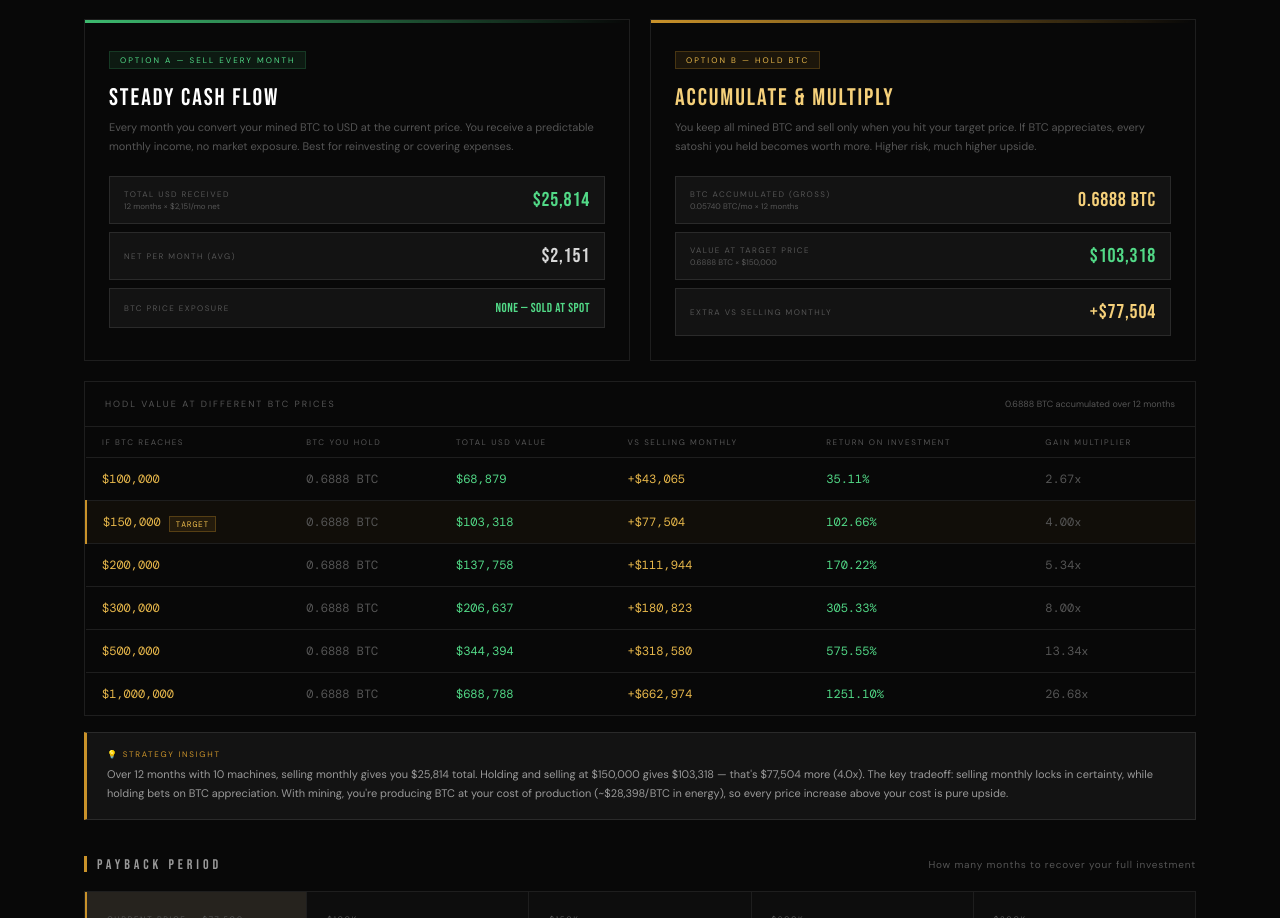
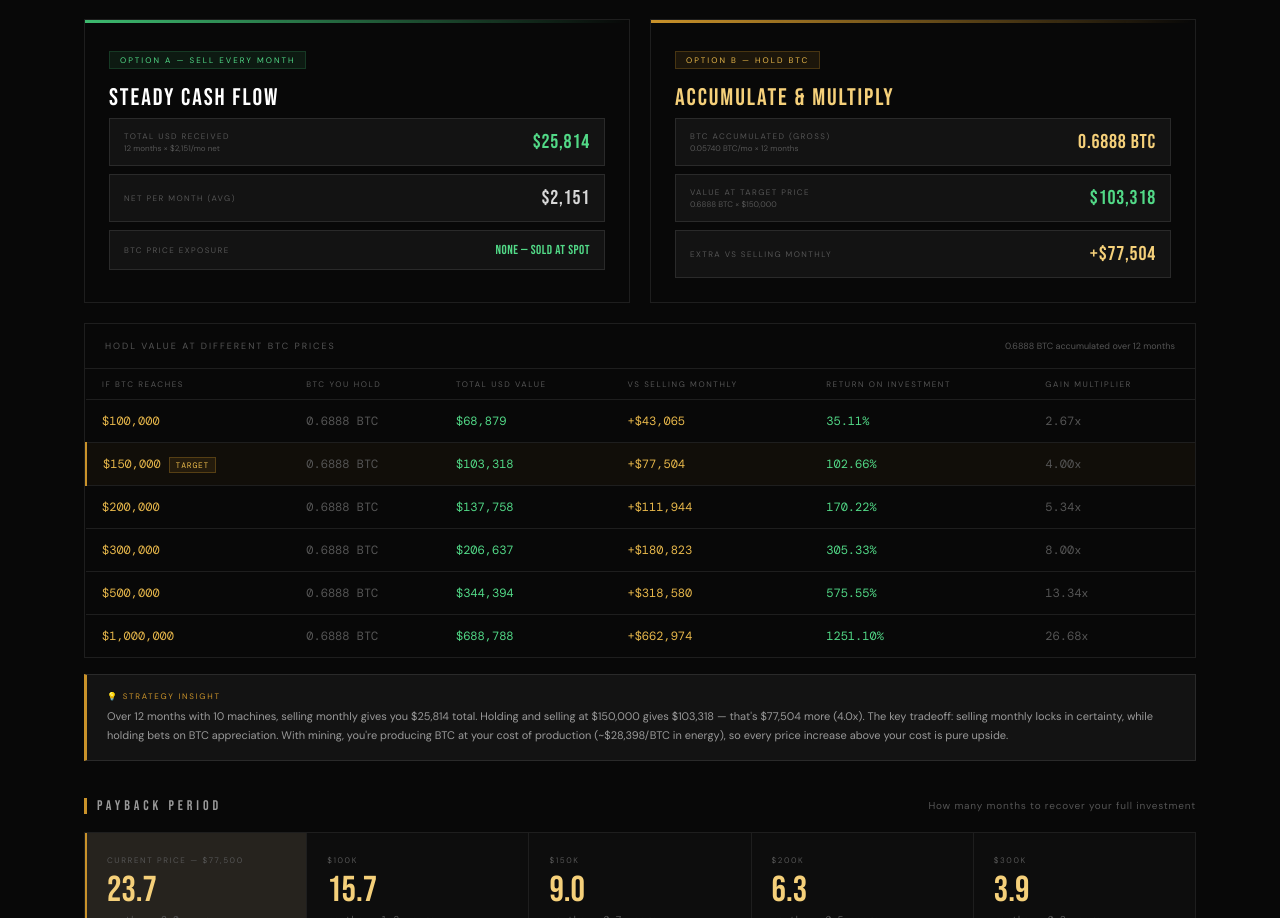
Before and after one commit to joelgonzach99-web/calculadora, a plain HTML site: page index.html in a window 1280 px wide. Shown: the part 1404-2322 px from the top of the page. Drawn offline with nearby package versions, Linux system fonts and the light colour scheme; no server answers; a web font is replaced by a local one.

Commit message:
Remove descriptions under strategy headings

```diff
--- a/index.html
+++ b/index.html
@@ -333,7 +333,6 @@ tr.cur-row td:first-child{border-left:2px solid var(--gold);}
         <div class="strat-body">
           <div class="strat-tag">Option A — Sell Every Month</div>
           <div class="strat-title">Steady Cash Flow</div>
-          <div class="strat-desc">Every month you convert your mined BTC to USD at the current price. You receive a predictable monthly income, no market exposure. Best for reinvesting or covering expenses.</div>
           <div class="strat-metrics">
             <div class="sm"><div><div class="sm-label">Total USD Received</div><div class="sm-note" id="ssTotalNote">—</div></div><div class="sm-val c-green" id="ssTotalUsd">—</div></div>
             <div class="sm"><div><div class="sm-label">Net Per Month (avg)</div></div><div class="sm-val" id="ssPerMonth">—</div></div>
@@ -346,7 +345,6 @@ tr.cur-row td:first-child{border-left:2px solid var(--gold);}
         <div class="strat-body">
           <div class="strat-tag">Option B — Hold BTC</div>
           <div class="strat-title">Accumulate & Multiply</div>
-          <div class="strat-desc">You keep all mined BTC and sell only when you hit your target price. If BTC appreciates, every satoshi you held becomes worth more. Higher risk, much higher upside.</div>
           <div class="strat-metrics">
             <div class="sm"><div><div class="sm-label">BTC Accumulated (gross)</div><div class="sm-note" id="shBtcNote">—</div></div><div class="sm-val c-gold" id="shBtc">—</div></div>
             <div class="sm"><div><div class="sm-label">Value at Target Price</div><div class="sm-note" id="shTargetNote">—</div></div><div class="sm-val c-green" id="shValue">—</div></div>
```
